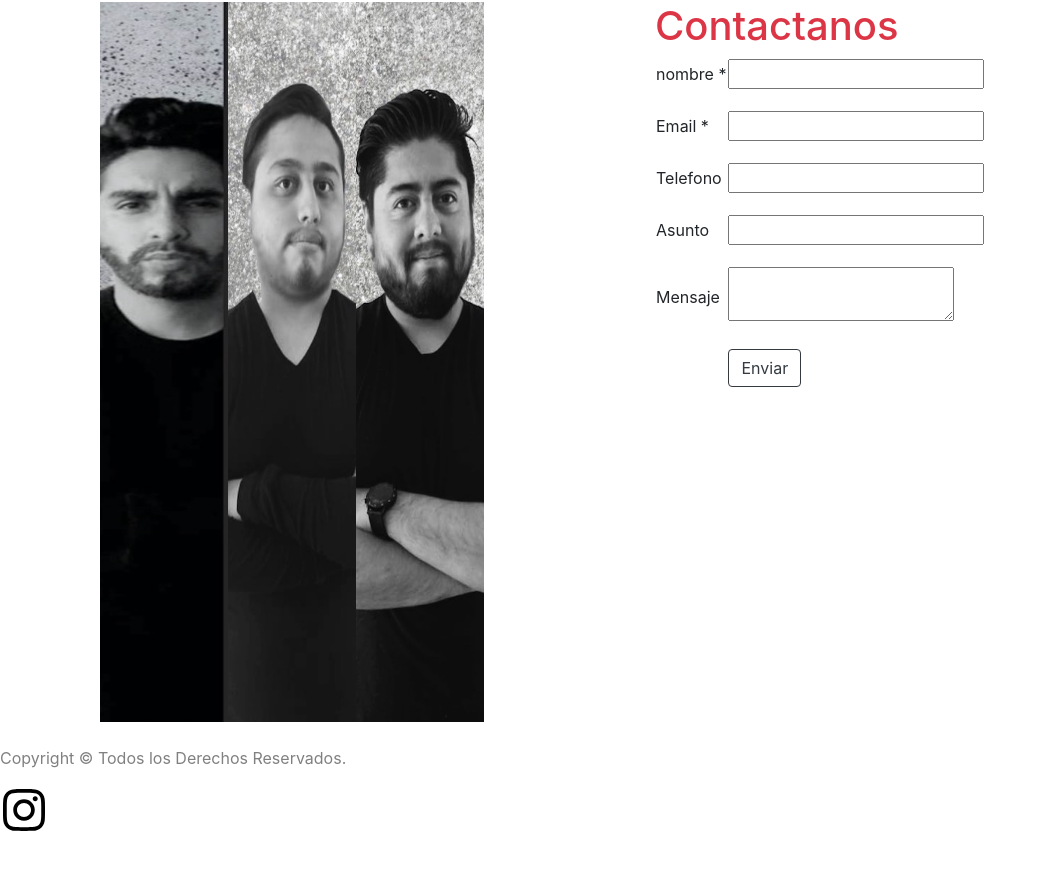
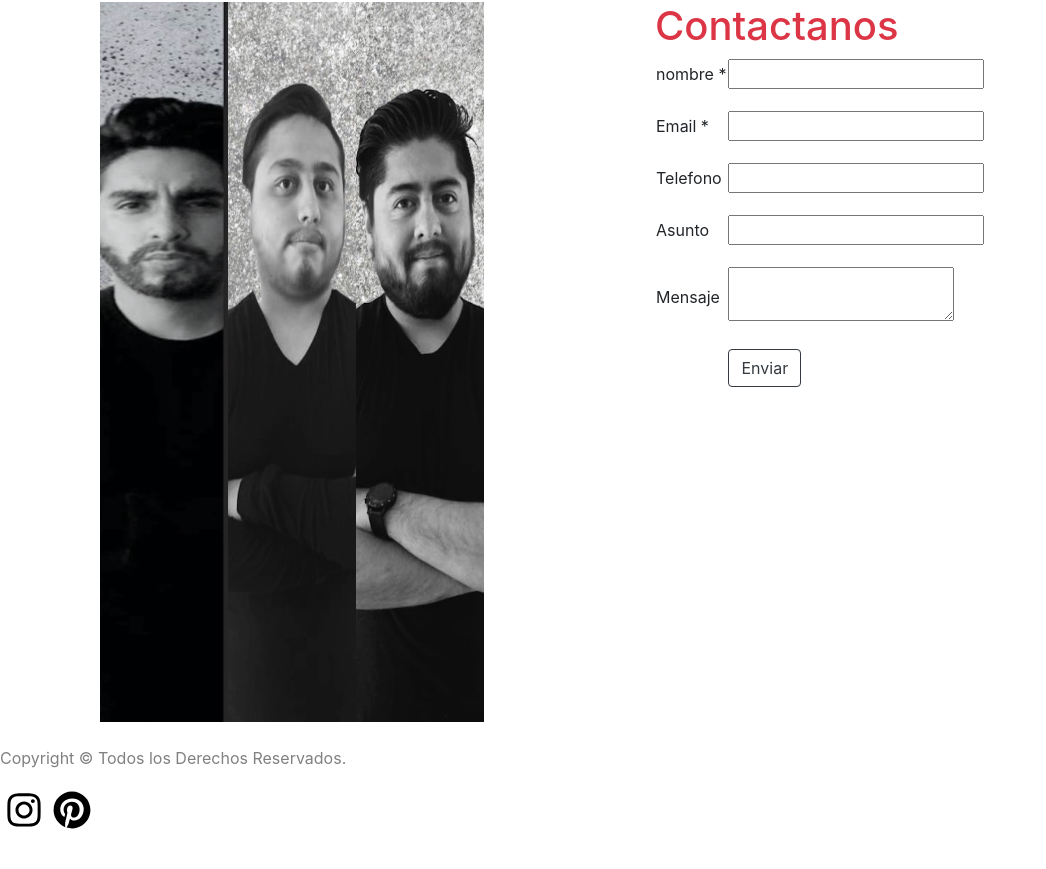
Before and after one commit to lalo256/laCuevaStudioReact, a React (Create React App) app: page /contacto in a window 1280 px wide. Shown: the part 199-1068 px from the top of the page, without its empty margins (0-1046 px from the left). Built offline with nearby package versions, Linux system fonts and the light colour scheme.

Commit message:
fix and update

```diff
--- a/package.json
+++ b/package.json
@@ -26,7 +26,8 @@
     "start": "react-scripts start",
     "build": "react-scripts build",
     "test": "react-scripts test",
-    "eject": "react-scripts eject"
+    "eject": "react-scripts eject",
+    "deploy": "aws s3 sync build/ s3://la-cueva-studio-v2 --acl public-read"
   },
   "eslintConfig": {
     "extends": [
--- a/src/component/FooterCompo.js
+++ b/src/component/FooterCompo.js
@@ -1,5 +1,6 @@
 import React from "react";
 import Insta from '../Images/instagram-brands.svg';
+import pinter from '../Images/pinterest-brands.svg';
 import './style/FooterCompo.css';
 
 class FooterCompo extends React.Component{
@@ -8,7 +9,8 @@ class FooterCompo extends React.Component{
             <React.Fragment>
                 <div className="fontFooter">
                     <p>Copyright © Todos los Derechos Reservados. </p>
-                    <a href="https://www.instagram.com"><img className="instaImg" src={Insta}/></a>
+                    <a href="https://www.instagram.com/lacuevastudio_arq/"><img className="instaImg" src={Insta}/></a>
+                    <a href="https://www.pinterest.com.mx/lacuevastudio_Arq/_saved/"><img className="instaImg" src={pinter}/></a>
                 </div>
                 <br/><br/>
             </React.Fragment>
--- a/src/component/style/Contacto.css
+++ b/src/component/style/Contacto.css
@@ -2,3 +2,6 @@
     width: 8rem;
     height: 45rem;
 }
+.window{
+    background-color: lightsteelblue;
+}
--- a/src/component/style/FooterCompo.css
+++ b/src/component/style/FooterCompo.css
@@ -1,6 +1,7 @@
 .instaImg{
     width: 3rem;
     height: 3rem;
+    padding: 5px;
 }
 .fontFooter{
     color: gray;
--- a/src/pages/Contacto.js
+++ b/src/pages/Contacto.js
@@ -5,6 +5,7 @@ import FooterCompo from "../component/FooterCompo";
 import Conta1 from '../Images/2451.jpeg';
 import Conta2 from '../Images/2452.1.jpeg';
 import Conta3 from '../Images/2453.1.jpeg';
+import logo from '../Images/1451.jpg';
 import '../component/style/Contacto.css';
 
 class Contacto extends React.Component{
@@ -52,10 +53,10 @@ class Contacto extends React.Component{
         emailjs.sendForm('service_1sx21f8', 'template_3ipxu2b', e.target, 'user_jW4lzGf9jxdT65vioUnDZ')
             .then((result) => {
                 console.log(result.text);
-                alert('simon');
+                alert('Gracias por contactar a La Cueva Studio, pronto nos pondremos en contacto');
             }, (error) => {
                 console.log(error.text);
-                alert('no simon');
+                alert('Error al mandar correo, intentelo mas tarde');
             });
         e.target.reset();
     }
```
Also changed, not shown: src/Images/pinterest-brands.svg (added), 1 other file (tests, documents, lock files or other folders).
